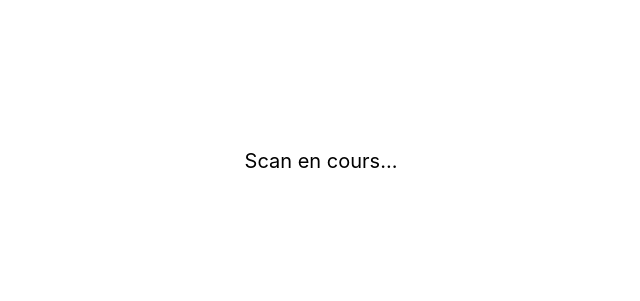
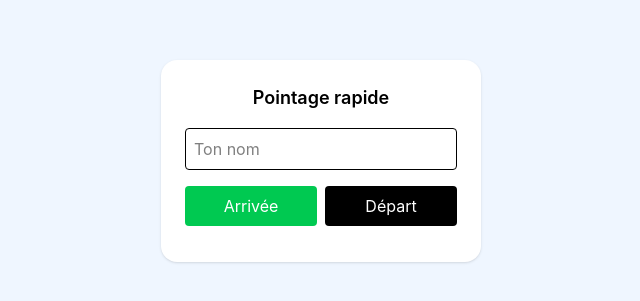
Before and after one commit to axe3600/Pointage-personnel, a React (Vite) app in the folder frontend/: page /scan in a window 1280 px wide. Shown: the part 239-540 px from the top of the page, without its empty margins (319-959 px from the left). Built offline with nearby package versions, Linux system fonts and the light colour scheme.

Commit message:
Message clair décrivant la modification

```diff
--- a/frontend/src/pages/ScanPage.jsx
+++ b/frontend/src/pages/ScanPage.jsx
@@ -1,16 +1,13 @@
-import { useEffect } from "react"
-import { useSearchParams } from "react-router-dom"
+import { useState } from "react"
 
 function ScanPage() {
 
-  const [params] = useSearchParams()
+  const [name, setName] = useState("")
+  const [message, setMessage] = useState("")
 
-  const name = params.get("name")
-  const type = params.get("type")
+  const handleScan = (type) => {
 
-  useEffect(() => {
-
-    if (!name || !type) return
+    if (!name) return alert("Entre ton nom")
 
     fetch("http://localhost:5000/api/pointages/scan", {
       method: "POST",
@@ -22,25 +19,66 @@ function ScanPage() {
     .then(res => res.json())
     .then(data => {
 
-      // 🔥 SAUVEGARDE LOCAL
+      // 🔥 Sauvegarde local
       const saved = JSON.parse(localStorage.getItem("pointages")) || []
       saved.push(data)
       localStorage.setItem("pointages", JSON.stringify(saved))
 
-      alert(
+      setMessage(
         type === "arrival"
-          ? `Arrivée enregistrée à ${data.arrival}`
-          : `Départ enregistré ;à ${data.departure}`
+          ? `✅ Arrivée enregistrée à ${data.arrival}`
+          : `✅ Départ enregistré à ${data.departure}`
       )
     })
-
-  }, [])
+  }
 
   return (
-    <div className="h-screen flex items-center justify-center">
-      <h2 className="text-xl">Scan en cours...</h2>
+    <div className="h-screen flex items-center justify-center bg-blue-50">
+
+      <div className="bg-white p-6 rounded-2xl shadow w-[320px]">
+
+        <h2 className="text-lg font-semibold mb-4 text-center">
+          Pointage rapide
+        </h2>
+
+        {/* NOM */}
+        <input
+          type="text"
+          placeholder="Ton nom"
+          value={name}
+          onChange={(e) => setName(e.target.value)}
+          className="w-full p-2 border rounded mb-4"
+        />
+
+        {/* BOUTONS */}
+        <div className="flex gap-2 mb-3">
+
+          <button
+            onClick={() => handleScan("arrival")}
+            className="flex-1 bg-green-500 text-white p-2 rounded"
+          >
+            Arrivée
+          </button>
+
+          <button
+            onClick={() => handleScan("departure")}
+            className="flex-1 bg-black text-white p-2 rounded"
+          >
+            Départ
+          </button>
+
+        </div>
+
+        {/* MESSAGE */}
+        {message && (
+          <p className="text-center text-sm text-green-600">
+            {message}
+          </p>
+        )}
+
+      </div>
     </div>
   )
 }
 
-export default ScanPage
+export default ScanPage;
```
